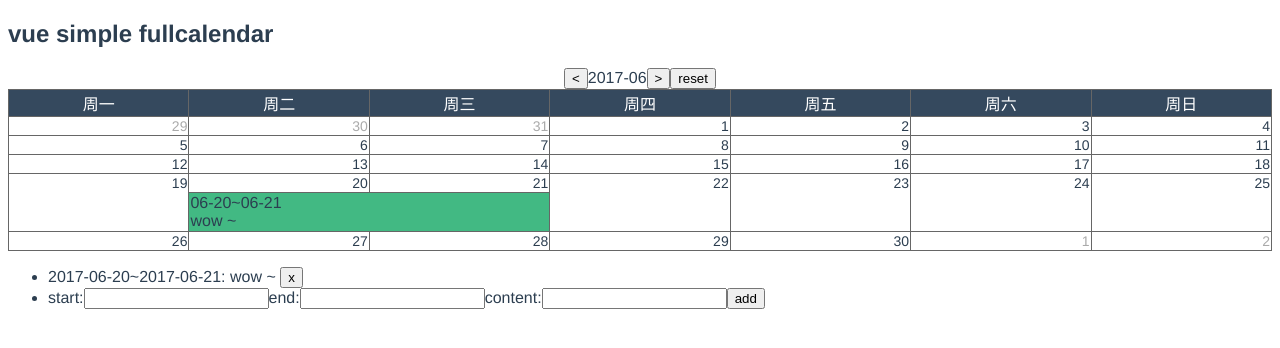
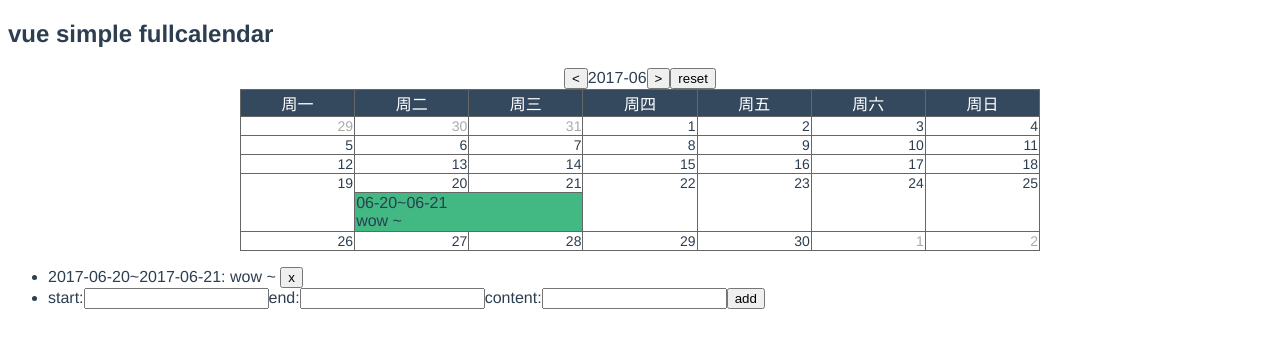
Before and after one commit to MangiDu/vue-simple-fullcalendar, a Vue app: page / in a window 1280 px wide. Shown: the top 348 px of the page. Built offline with nearby package versions, Linux system fonts and the light colour scheme.

Commit message:
adjust style

```diff
--- a/src/components/simple-fullcalendar/index.vue
+++ b/src/components/simple-fullcalendar/index.vue
@@ -152,7 +152,8 @@ $border = 1px solid #666
   .sfc-month-hint
     text-align: center
   .sfc-table
-    width: 100%
+    width: 800px
+    margin: auto
     table-layout: fixed
     border-collapse: collapse
     border-spacing: 0
@@ -176,6 +177,8 @@ $border = 1px solid #666
     .sfc-event-item
       border: $border
       background-color: #42b983
+      overflow: hidden
+      text-overflow: ellipsis
     td
       border-left: $border
       border-right: $border
```
